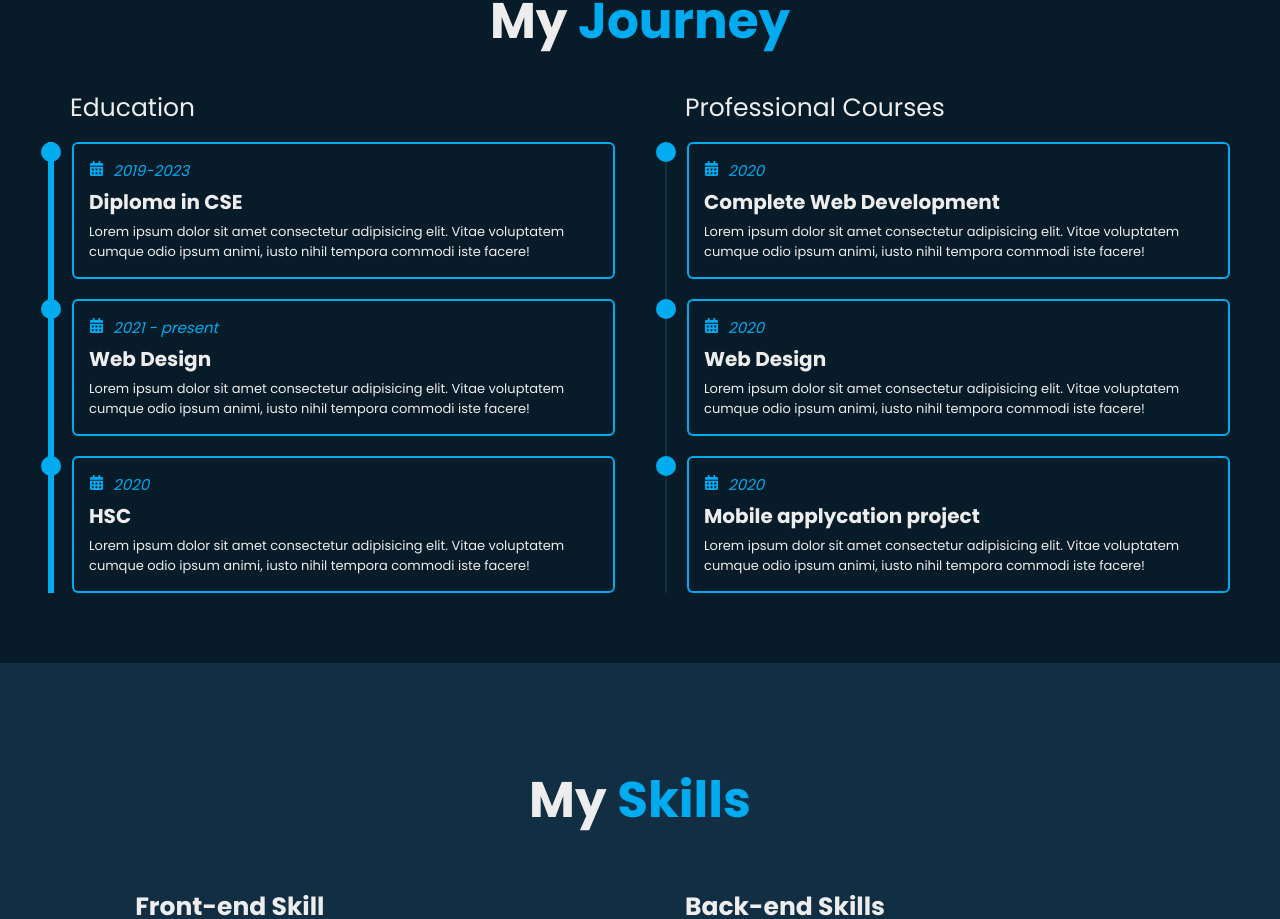
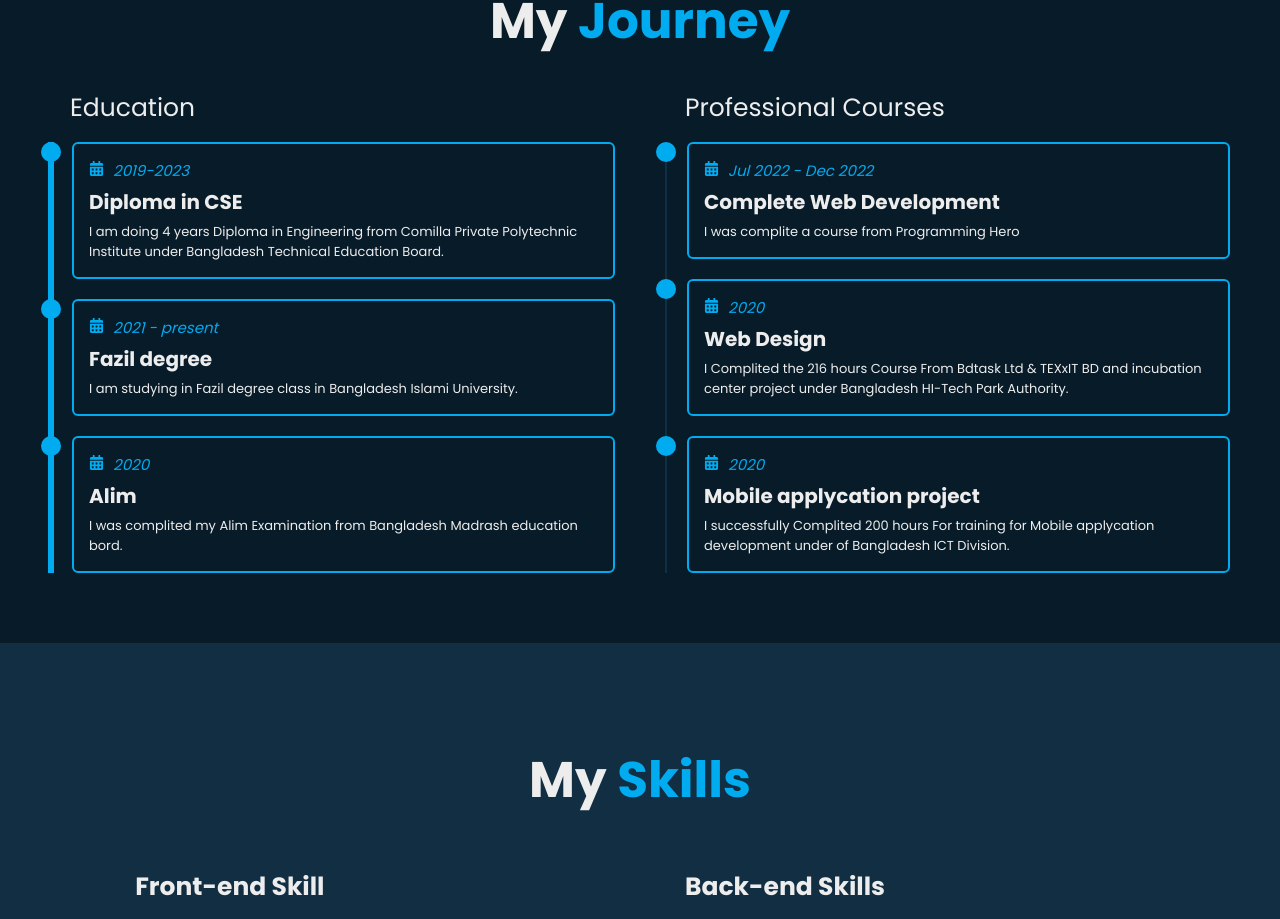
Before and after one commit to mdnazmulhasanniloy/md-nazmul-hasan-protfolio, a React (Create React App) app: page / in a window 1280 px wide. Shown: the part 1666-2585 px from the top of the page. Built offline with nearby package versions, Linux system fonts and the light colour scheme.

Commit message:
Update fackData.js

```diff
--- a/src/Components/fackData.js
+++ b/src/Components/fackData.js
@@ -4,19 +4,19 @@
             year: "2019-2023",
             school: "",
             degree: "Diploma in CSE",
-            description: "Lorem ipsum dolor sit amet consectetur adipisicing elit. Vitae voluptatem cumque odio ipsum animi, iusto nihil tempora commodi iste facere!"
+            description: "I am doing 4 years Diploma in Engineering from Comilla Private Polytechnic Institute under Bangladesh Technical Education Board."
         },
         {
             year: "2021 - present",
             school: "",
-            degree: "Web Design",
-            description: "Lorem ipsum dolor sit amet consectetur adipisicing elit. Vitae voluptatem cumque odio ipsum animi, iusto nihil tempora commodi iste facere!"
+            degree: "Fazil degree",
+            description: "I am studying in Fazil degree class in Bangladesh Islami University."
         },
         {
             year: "2020",
             school: "",
-            degree: "HSC",
-            description: "Lorem ipsum dolor sit amet consectetur adipisicing elit. Vitae voluptatem cumque odio ipsum animi, iusto nihil tempora commodi iste facere!"
+            degree: "Alim",
+            description: "I was complited my Alim Examination from Bangladesh Madrash education bord."
         },
         // {
         //     year: "2020",
@@ -28,21 +28,24 @@
 
   export  const courses =[
         {
-            year: "2020",
+            year: "Jul 2022 - Dec 2022",
             organization: "",
             courseName: "Complete Web Development",
-            description: "Lorem ipsum dolor sit amet consectetur adipisicing elit. Vitae voluptatem cumque odio ipsum animi, iusto nihil tempora commodi iste facere!"
+           certificate :"https://drive.google.com/file/d/1X2ENFhi3qgo-C5TIJosejNojpSSNnIID/view?usp=drivesdk",
+            description: "I was complite a course from Programming Hero"
         },
         {
             year: "2020",
             organization: "",
+           certificate :"https://drive.google.com/file/d/1AeFS3T8P0OC_ltSvSZ3EWT_nukb_2yhC/view?usp=drivesdk",
             courseName: "Web Design",
-            description: "Lorem ipsum dolor sit amet consectetur adipisicing elit. Vitae voluptatem cumque odio ipsum animi, iusto nihil tempora commodi iste facere!"
+            description: "I Complited the 216 hours Course From Bdtask Ltd & TEXxIT BD and incubation center project under Bangladesh HI-Tech Park Authority."
         },
         {
             year: "2020",
             organization: "",
+           certificate :"https://drive.google.com/file/d/1AbPXvi0Kw-SOcAGGfy9nHee7_88A-YAn/view?usp=drivesdk",
             courseName: "Mobile applycation project",
-            description: "Lorem ipsum dolor sit amet consectetur adipisicing elit. Vitae voluptatem cumque odio ipsum animi, iusto nihil tempora commodi iste facere!"
+            description: "I successfully Complited 200 hours For training for Mobile applycation development under of Bangladesh ICT Division."
         },
     ]
```
